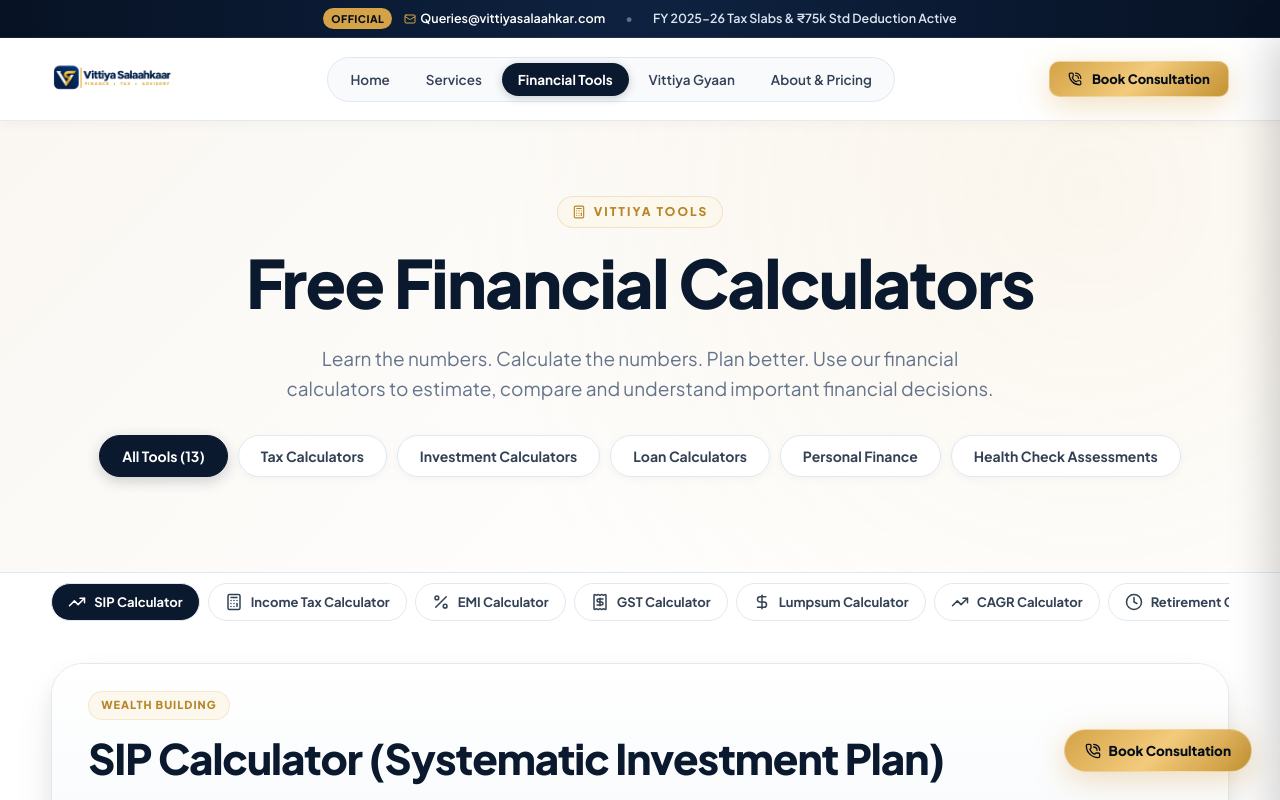
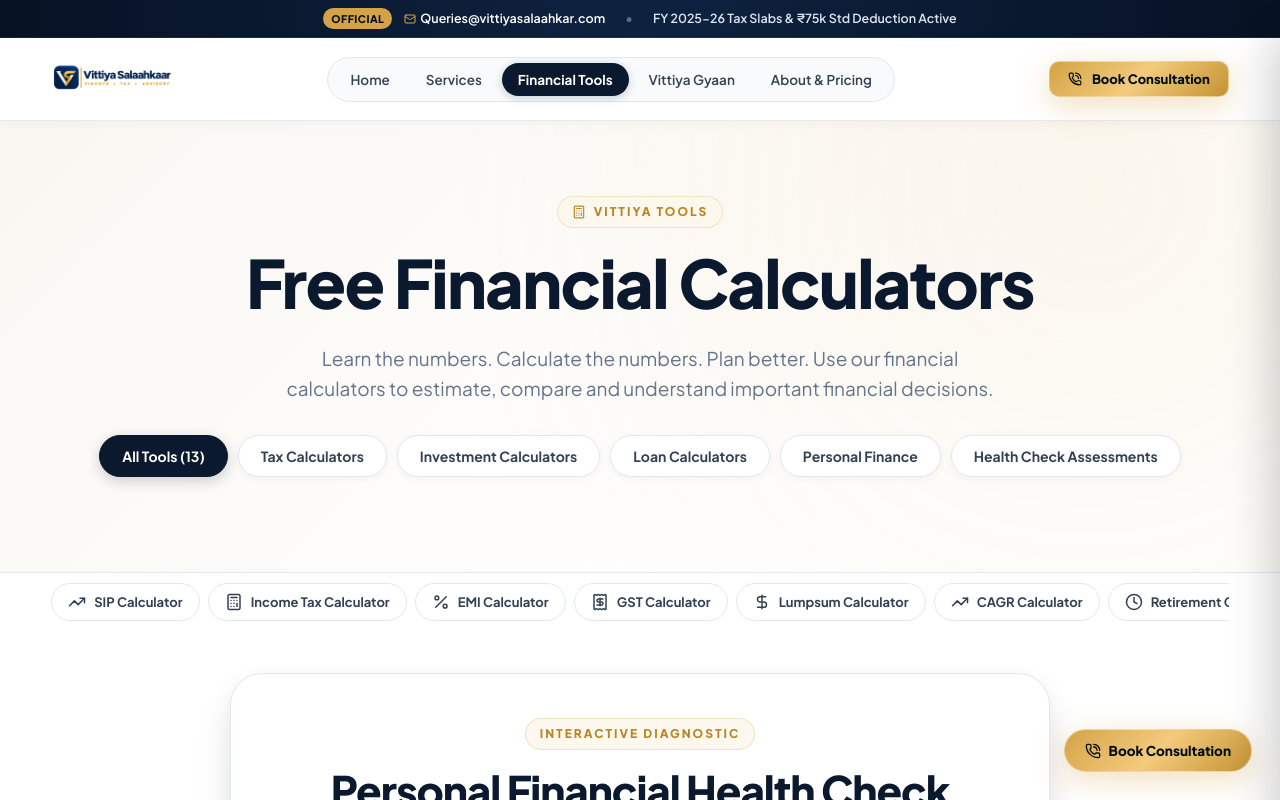
Before and after one commit to sahilyadav-01/Vittiya-Salakhaar, a React (Vite) app: page / in a window 1280 px wide. Both pictures are taken after a click on the button "Check Your Financial Health →". Shown: the top 800 px of the page. Built offline with nearby package versions, Linux system fonts and the light colour scheme.

Commit message:
fix: synchronize category tabs with active financial tool in FinancialToolsPage

```diff
--- a/src/pages/FinancialToolsPage.jsx
+++ b/src/pages/FinancialToolsPage.jsx
@@ -1,4 +1,4 @@
-import React, { useState, useMemo } from 'react';
+import React, { useState, useMemo, useEffect } from 'react';
 import {
   Calculator,
   TrendingUp,
@@ -16,9 +16,58 @@
   Briefcase
 } from 'lucide-react';
 
-export default function FinancialToolsPage({ openConsultation, initialTab = 'all' }) {
+const allTools = [
+  { id: 'sip', title: 'SIP Calculator', cat: 'investment', icon: <TrendingUp size={18} /> },
+  { id: 'tax', title: 'Income Tax Calculator', cat: 'tax', icon: <Calculator size={18} /> },
+  { id: 'emi', title: 'EMI Calculator', cat: 'loans', icon: <Percent size={18} /> },
+  { id: 'gst', title: 'GST Calculator', cat: 'tax', icon: <Receipt size={18} /> },
+  { id: 'lumpsum', title: 'Lumpsum Calculator', cat: 'investment', icon: <DollarSign size={18} /> },
+  { id: 'cagr', title: 'CAGR Calculator', cat: 'investment', icon: <TrendingUp size={18} /> },
+  { id: 'retirement', title: 'Retirement Calculator', cat: 'personal', icon: <Clock size={18} /> },
+  { id: 'networth', title: 'Net Worth Calculator', cat: 'personal', icon: <PieChart size={18} /> },
+  { id: 'emergency', title: 'Emergency Fund', cat: 'personal', icon: <ShieldAlert size={18} /> },
+  { id: 'inflation', title: 'Inflation Calculator', cat: 'personal', icon: <TrendingUp size={18} /> },
+  { id: 'goal', title: 'Savings Goal Calculator', cat: 'personal', icon: <CheckCircle2 size={18} /> },
+  { id: 'health-check', title: 'Personal Health Check', cat: 'health', icon: <Sparkles size={18} /> },
+  { id: 'biz-health', title: 'Business Health Check', cat: 'health', icon: <Briefcase size={18} /> }
+];
+
+export default function FinancialToolsPage({ openConsultation, initialTab = 'all', defaultToolId = 'sip', showToast }) {
   const [activeCategory, setActiveCategory] = useState(initialTab);
-  const [activeToolId, setActiveToolId] = useState('sip');
+  const [activeToolId, setActiveToolId] = useState(defaultToolId || 'sip');
+
+  // Synchronize when defaultToolId changes (e.g. from Home page launcher)
+  useEffect(() => {
+    if (defaultToolId) {
+      setActiveToolId(defaultToolId);
+      const tool = allTools.find(t => t.id === defaultToolId);
+      if (tool && activeCategory !== 'all' && tool.cat !== activeCategory) {
+        setActiveCategory(tool.cat);
+      }
+    }
+  }, [defaultToolId]);
+
+  // Handle switching category tabs - ensures activeToolId belongs to newly selected category
+  const handleCategoryChange = (newCat) => {
+    setActiveCategory(newCat);
+    if (newCat !== 'all') {
+      const toolsInCat = allTools.filter(t => t.cat === newCat);
+      if (!toolsInCat.some(t => t.id === activeToolId)) {
+        if (toolsInCat.length > 0) {
+          setActiveToolId(toolsInCat[0].id);
+        }
+      }
+    }
+  };
+
+  // Handle clicking a specific tool selector pill
+  const handleToolSelect = (toolId) => {
+    setActiveToolId(toolId);
+    const tool = allTools.find(t => t.id === toolId);
+    if (tool && activeCategory !== 'all' && tool.cat !== activeCategory) {
+      setActiveCategory(tool.cat);
+    }
+  };
 
   // SIP Calculator State
   const [sipMonthly, setSipMonthly] = useState(15000);
@@ -306,22 +355,6 @@
     return { grossProfit, netProfit, healthScore, isGoodDSO, isHealthyCash };
   }, [bizRevenue, bizGrossMargin, bizNetMargin, bizDebtorDays, bizCashFlowStatus]);
 
-  const allTools = [
-    { id: 'sip', title: 'SIP Calculator', cat: 'investment', icon: <TrendingUp size={18} /> },
-    { id: 'tax', title: 'Income Tax Calculator', cat: 'tax', icon: <Calculator size={18} /> },
-    { id: 'emi', title: 'EMI Calculator', cat: 'loans', icon: <Percent size={18} /> },
-    { id: 'gst', title: 'GST Calculator', cat: 'tax', icon: <Receipt size={18} /> },
-    { id: 'lumpsum', title: 'Lumpsum Calculator', cat: 'investment', icon: <DollarSign size={18} /> },
-    { id: 'cagr', title: 'CAGR Calculator', cat: 'investment', icon: <TrendingUp size={18} /> },
-    { id: 'retirement', title: 'Retirement Calculator', cat: 'personal', icon: <Clock size={18} /> },
-    { id: 'networth', title: 'Net Worth Calculator', cat: 'personal', icon: <PieChart size={18} /> },
-    { id: 'emergency', title: 'Emergency Fund', cat: 'personal', icon: <ShieldAlert size={18} /> },
-    { id: 'inflation', title: 'Inflation Calculator', cat: 'personal', icon: <TrendingUp size={18} /> },
-    { id: 'goal', title: 'Savings Goal Calculator', cat: 'personal', icon: <CheckCircle2 size={18} /> },
-    { id: 'health-check', title: 'Personal Health Check', cat: 'health', icon: <Sparkles size={18} /> },
-    { id: 'biz-health', title: 'Business Health Check', cat: 'health', icon: <Briefcase size={18} /> }
-  ];
-
   const filteredTools = allTools.filter(t => activeCategory === 'all' || t.cat === activeCategory);
 
   return (
@@ -341,37 +374,37 @@
           <div className="calc-tabs-bar">
             <button
               className={`calc-tab ${activeCategory === 'all' ? 'active' : ''}`}
-              onClick={() => setActiveCategory('all')}
+              onClick={() => handleCategoryChange('all')}
             >
               All Tools (13)
             </button>
             <button
               className={`calc-tab ${activeCategory === 'tax' ? 'active' : ''}`}
-              onClick={() => setActiveCategory('tax')}
+              onClick={() => handleCategoryChange('tax')}
             >
               Tax Calculators
             </button>
             <button
               className={`calc-tab ${activeCategory === 'investment' ? 'active' : ''}`}
-              onClick={() => setActiveCategory('investment')}
+              onClick={() => handleCategoryChange('investment')}
             >
               Investment Calculators
             </button>
             <button
               className={`calc-tab ${activeCategory === 'loans' ? 'active' : ''}`}
-              onClick={() => setActiveCategory('loans')}
+              onClick={() => handleCategoryChange('loans')}
             >
               Loan Calculators
             </button>
             <button
               className={`calc-tab ${activeCategory === 'personal' ? 'active' : ''}`}
-              onClick={() => setActiveCategory('personal')}
+              onClick={() => handleCategoryChange('personal')}
             >
               Personal Finance
             </button>
             <button
               className={`calc-tab ${activeCategory === 'health' ? 'active' : ''}`}
-              onClick={() => setActiveCategory('health')}
+              onClick={() => handleCategoryChange('health')}
             >
               Health Check Assessments
             </button>
@@ -387,7 +420,7 @@
             {filteredTools.map((tool) => (
               <button
                 key={tool.id}
-                onClick={() => setActiveToolId(tool.id)}
+                onClick={() => handleToolSelect(tool.id)}
                 style={{
                   display: 'inline-flex',
                   alignItems: 'center',
```
